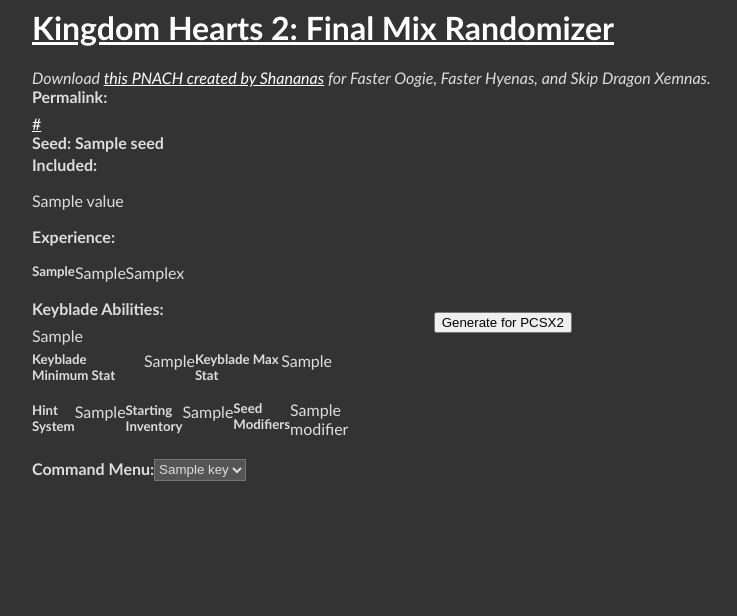
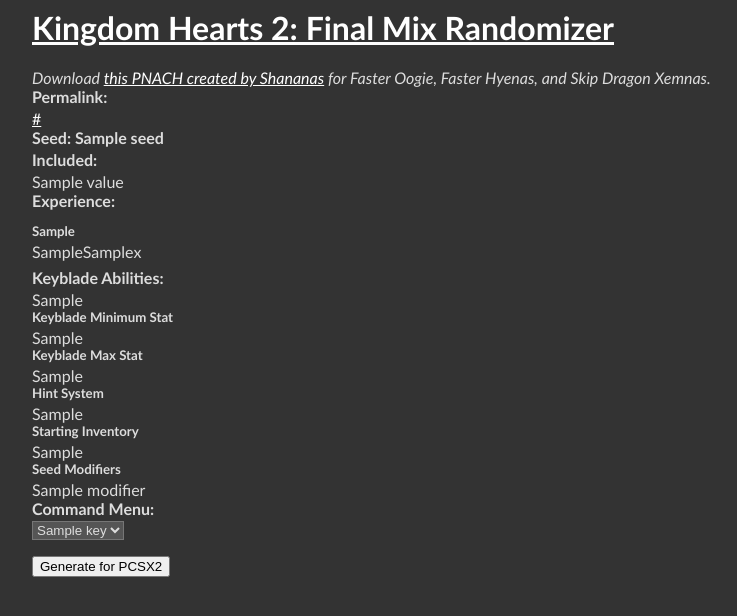
Before and after one commit to tommadness/KH2Randomizer, a Flask app: template templates/seed.jinja in a window 1280 px wide. Shown: the top 616 px of the page, without its empty margins (8-745 px from the left). Run offline with Flask 2, Linux system fonts and the light colour scheme; the template is opened without the code that fills it: most values are stand-ins (such as "Sample title", 1, 10 or a date in 2020); parts of the project's set-up code (start-up, migrations or seed data) failed here and were passed over; some libraries are stand-ins or nearby versions.

Commit message:
Preliminary seed page redesign

```diff
--- a/templates/seed.jinja
+++ b/templates/seed.jinja
@@ -1,77 +1,55 @@
 {% extends "head.jinja" %}
 {% block content %}
-<div class="container mb-3">
     <h4>Permalink:</h4> <a href="{{permaLink}}">{{permaLink}}</a>
-</div>
-<div class="container mb-3">
 <form action="/download">
 {%if spoilerLog != False%}
 <h4>Seed: {{seed}}</h4>
 {%endif%}
 <h4>Included:</h4>
 {%set ns = namespace(counter = 0)%}
-<div class="container mb-3" id="worlds">
-
+<div class="container">
 {% for key in include %}
     {% if ns.counter % 3 == 0%}
-    <div class="row">
     {%endif%}
-        <div class="col-4">
             <label>{{key.value}}</label>
-        </div>
     {%set ns.counter = ns.counter+1%}
     {% if ns.counter % 3 == 0 or loop.last%}
-    </div>
     {%endif%}
 {% endfor %}
-
 </div>
 
+<div class="container exp">
 <h4>Experience:</h4>
-<div class="container mb-3">
     {%set ns = namespace(counter = 0)%}
     {% for key in expTypes %}
         {% if ns.counter % 3 == 0 %}
-            <div class="row">
         {% endif %}
-                <div class="col-4 mb-2"><h5 class="mb-0">{{key}}</h5> {% if key == "Sora" %}{{soraExpMult}}{% else %}{{formExpMult[ns.counter|int]}}{{formExpMult[ns.counter|string]}}{% endif %}x</div>
+        <div class="vertical"><h5 class="mb-0">{{key}}</h5> {% if key == "Sora" %}{{soraExpMult}}{% elif ns.counter < 6 %}{{formExpMult[ns.counter|int]}}{{formExpMult[ns.counter|string]}}{%else%}{{formExpMult[0|int]}}{{formExpMult[0|string]}}{% endif %}x</div>
         {% set ns.counter = ns.counter+1%}
         {% if ns.counter % 3 == 0%}
-            </div>
         {% endif %}
     {% endfor %}
 </div>
-</div>
 
-<div class="container mb-3">
     <h4>Keyblade Abilities:</h4> {%for keybladeAbility in keybladeAbilities %}{{keybladeAbility}} {%endfor%}
-</div>
 
-<div class="container mb-3">
-    <div class="row">
-        <div class="col"><h5 class="mb-0">Keyblade Minimum Stat</h5> {{keybladeMinStat}}</div>
-        <div class="col"><h5 class="mb-0">Keyblade Max Stat</h5> {{keybladeMaxStat}}</div>
-    </div>
-</div>
+<h5 class="mb-0">Keyblade Minimum Stat</h5> {{keybladeMinStat}}
+<h5 class="mb-0">Keyblade Max Stat</h5> {{keybladeMaxStat}}
 
-<div class="container mb-3">
-<div class="row">
-<div class="col-4"><h5 class="mb-0">Hint System</h5>{{hintsType}}</div>
-<div class="col-4"><h5 class="mb-0">Starting Inventory</h5>{%for item in startingInventory%}{{idConverter[item]}}<br>{%endfor%}</div>
-<div class="col-4"><h5 class="mb-0">Seed Modifiers</h5>{%for modifier in seedModifiers%}{{modifier}}<br>{%endfor%}</div>
-</div>
-</div>
 
-<div class="container mb-3">
-<div class="row">
-<div class="col-4">
+<h5 class="mb-0">Hint System</h5>{{hintsType}}
+<h5 class="mb-0">Starting Inventory</h5>{%for item in startingInventory%}{{idConverter[item]}}{%endfor%}
+<h5 class="mb-0">Seed Modifiers</h5>{%for modifier in seedModifiers%}{{modifier}}{%endfor%}
+
+
+
 <h4>Command Menu:</h4>
 <select name="cmdMenuChoice">
     {% for key in cmdMenus %}
     <option value="{{key}}">{{cmdMenus[key]}}</option>
     {% endfor %}
 </select>
-</div>
+
  {# <div class="col-6">
 <h4>Randomize BGM (PC ONLY)</h4>
 <select name="randomBGM">
@@ -80,16 +58,14 @@
     {%endfor%}
 </select>
 </div>  #}
-</div>
-</div>
 
 
 {#<input type="submit" value="Download for PC" name="platform">#}
 </form>
-<div class="container" id="downloadButtons">
+
 <button id="PCSX2" name="platform" value="PCSX2">Generate for PCSX2</button>
 {# <button id="PC" name="platform" value="PC">Generate for PC</button> #}
-</div>
+
 <script>
 $(function(){
     $('button').click(function(){
```
